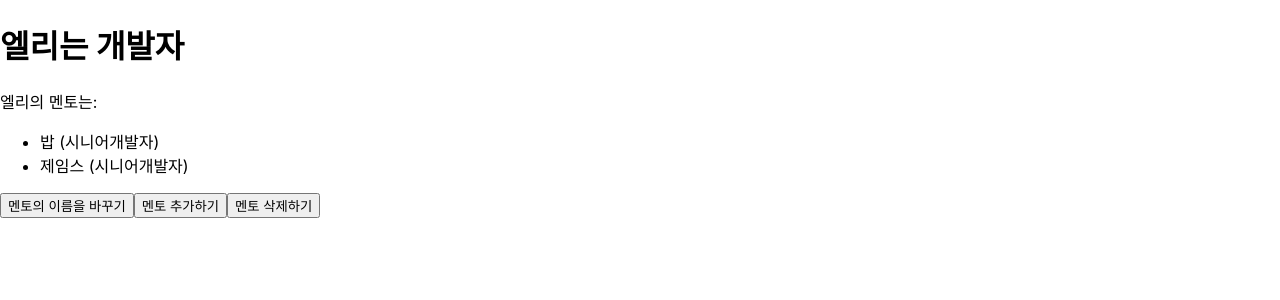
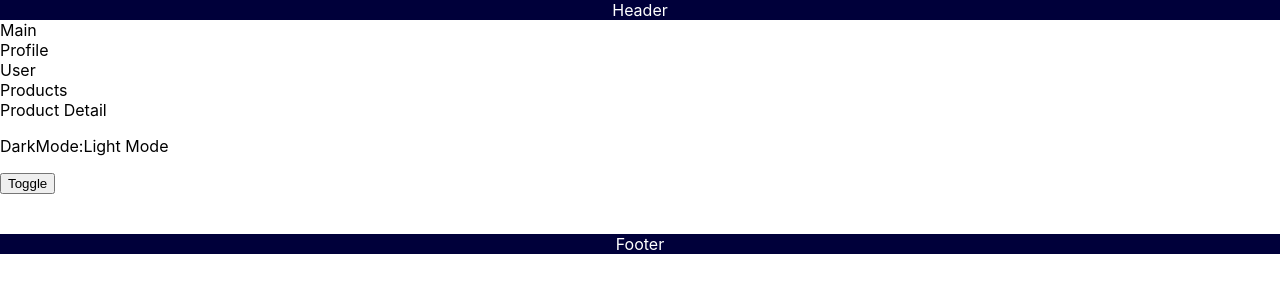
Before and after one commit to LeeJunhyeok03/ReactStudy_basic, a React (Create React App) app: page / in a window 1280 px wide. Shown: the top 300 px of the page. Built offline with nearby package versions, Linux system fonts and the light colour scheme.

Commit message:
feat:useContext add

```diff
--- /dev/null
+++ b/src/AppTheme.css
@@ -0,0 +1,25 @@
+body {
+  display: flex;
+  height: 100vh;
+  flex-direction: column;
+  justify-content: space-between;
+}
+
+.header {
+  display: flex;
+  justify-content: center;
+  background-color: #00003a;
+  color: white;
+}
+
+.main {
+  height: 100%;
+  flex: 1 1 0%;
+}
+
+.footer {
+  display: flex;
+  justify-content: center;
+  background-color: #00003a;
+  color: white;
+}
--- /dev/null
+++ b/src/AppTheme.jsx
@@ -0,0 +1,73 @@
+import React, { useContext } from 'react';
+import './AppTheme.css';
+import { DarkModeContext, DarkModeProvider } from './context/DarkModeContext';
+
+export default function AppTheme() {
+  return (
+    <DarkModeProvider>
+      <Header />
+      <Main />
+      <Footer />
+    </DarkModeProvider>
+  );
+}
+
+function Header() {
+  return <header className='header'>Header</header>;
+}
+
+function Main() {
+  return (
+    <main className='main'>
+      Main
+      <Profile />
+      <Products />
+    </main>
+  );
+}
+
+function Profile() {
+  return (
+    <div>
+      Profile
+      <User />
+    </div>
+  );
+}
+
+function User() {
+  return <div>User</div>;
+}
+
+function Products() {
+  return (
+    <div>
+      Products
+      <ProductDetail />
+    </div>
+  );
+}
+
+function ProductDetail() {
+  const { darkMode, toggleDarkMode } = useContext(DarkModeContext);
+  return (
+    <div>
+      Product Detail
+      <p>
+        DarkMode:
+        {darkMode ? (
+          <span style={{ backgroundColor: 'black', color: 'white' }}>
+            Dark Mode
+          </span>
+        ) : (
+          <span>Light Mode</span>
+        )}
+      </p>
+      <button onClick={() => toggleDarkMode()}>Toggle</button>
+    </div>
+  );
+}
+
+function Footer() {
+  return <footer className='footer'>Footer</footer>;
+}
--- /dev/null
+++ b/src/context/DarkModeContext.jsx
@@ -0,0 +1,13 @@
+import { createContext, useState } from 'react';
+
+export const DarkModeContext = createContext();
+
+export function DarkModeProvider({ children }) {
+  const [darkMode, setDarkMode] = useState(false);
+  const toggleDarkMode = () => setDarkMode((mode) => !mode);
+  return (
+    <DarkModeContext.Provider value={{ darkMode, toggleDarkMode }}>
+      {children}
+    </DarkModeContext.Provider>
+  );
+}
--- a/src/index.js
+++ b/src/index.js
@@ -1,13 +1,13 @@
 import React from 'react';
 import ReactDOM from 'react-dom/client';
 import './index.css';
-import AppMentorsImmer from './AppMentorsImmer';
+import AppTheme from './AppTheme';
 import reportWebVitals from './reportWebVitals';
 
 const root = ReactDOM.createRoot(document.getElementById('root'));
 root.render(
   <React.StrictMode>
-    <AppMentorsImmer />
+    <AppTheme />
   </React.StrictMode>
 );
 
```
Also changed, not shown: src/AppForm.jsx (added, +34 -0 lines).
